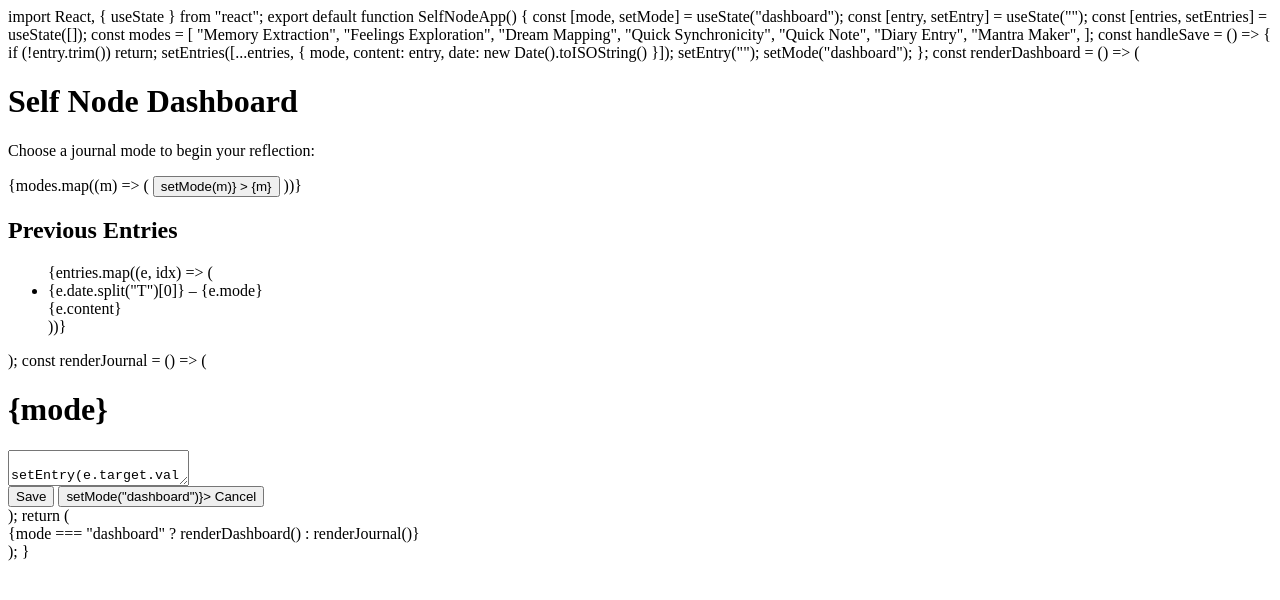
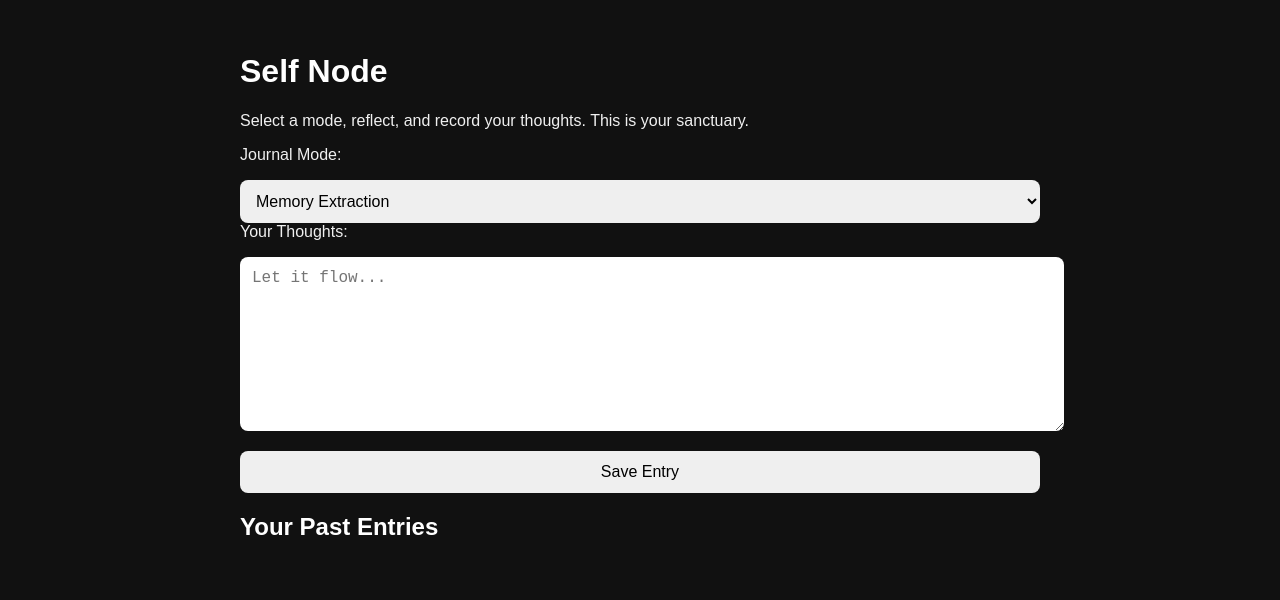
Before and after one commit to PneumEvolve/we-are, a plain HTML site: page self-node-ui.html in a window 1280 px wide. Drawn offline with Linux system fonts and the light colour scheme.

Commit message:
Update self-node-ui.html

```diff
--- a/self-node-ui.html
+++ b/self-node-ui.html
@@ -1,77 +1,100 @@
-import React, { useState } from "react";
+<!DOCTYPE html>
+<html lang="en">
+<head>
+  <meta charset="UTF-8" />
+  <meta name="viewport" content="width=device-width, initial-scale=1.0" />
+  <title>Self Node | We Are</title>
+  <style>
+    body {
+      background-color: #111;
+      color: #f0f0f0;
+      font-family: sans-serif;
+      padding: 2rem;
+      max-width: 800px;
+      margin: auto;
+    }
+    h1, h2 {
+      color: #fff;
+    }
+    select, textarea, button {
+      width: 100%;
+      margin-top: 1rem;
+      padding: 0.75rem;
+      border-radius: 8px;
+      border: none;
+      font-size: 1rem;
+    }
+    textarea {
+      min-height: 150px;
+    }
+    .entry {
+      background: #222;
+      padding: 1rem;
+      border-radius: 8px;
+      margin-top: 1rem;
+    }
+    .entry small {
+      color: #999;
+    }
+  </style>
+</head>
+<body>
+  <h1>Self Node</h1>
+  <p>Select a mode, reflect, and record your thoughts. This is your sanctuary.</p>
 
-export default function SelfNodeApp() {
-  const [mode, setMode] = useState("dashboard");
-  const [entry, setEntry] = useState("");
-  const [entries, setEntries] = useState([]);
+  <label for="mode">Journal Mode:</label>
+  <select id="mode">
+    <option>Memory Extraction</option>
+    <option>Feelings Exploration</option>
+    <option>Dream Mapping</option>
+    <option>Quick Synchronicity</option>
+    <option>Quick Note</option>
+    <option>Diary Entry</option>
+    <option>Mantra Maker</option>
+  </select>
 
-  const modes = [
-    "Memory Extraction",
-    "Feelings Exploration",
-    "Dream Mapping",
-    "Quick Synchronicity",
-    "Quick Note",
-    "Diary Entry",
-    "Mantra Maker",
-  ];
+  <label for="entry">Your Thoughts:</label>
+  <textarea id="entry" placeholder="Let it flow..."></textarea>
 
-  const handleSave = () => {
-    if (!entry.trim()) return;
-    setEntries([...entries, { mode, content: entry, date: new Date().toISOString() }]);
-    setEntry("");
-    setMode("dashboard");
-  };
+  <button onclick="saveEntry()">Save Entry</button>
 
-  const renderDashboard = () => (
-    <div className="p-4 space-y-4">
-      <h1 className="text-3xl font-bold">Self Node Dashboard</h1>
-      <p className="text-sm text-gray-400">Choose a journal mode to begin your reflection:</p>
-      <div className="grid grid-cols-2 gap-2">
-        {modes.map((m) => (
-          <button
-            key={m}
-            className="p-2 border rounded hover:bg-gray-700"
-            onClick={() => setMode(m)}
-          >
-            {m}
-          </button>
-        ))}
-      </div>
-      <h2 className="text-xl mt-6">Previous Entries</h2>
-      <ul className="space-y-2">
-        {entries.map((e, idx) => (
-          <li key={idx} className="border p-2 rounded">
-            <div className="text-sm text-gray-400">{e.date.split("T")[0]} – {e.mode}</div>
-            <div className="whitespace-pre-wrap text-sm">{e.content}</div>
-          </li>
-        ))}
-      </ul>
-    </div>
-  );
+  <h2>Your Past Entries</h2>
+  <div id="entries"></div>
 
-  const renderJournal = () => (
-    <div className="p-4 space-y-4">
-      <h1 className="text-2xl font-semibold">{mode}</h1>
-      <textarea
-        className="w-full h-48 p-2 border rounded bg-black text-white"
-        placeholder={`Write your thoughts for: ${mode}`}
-        value={entry}
-        onChange={(e) => setEntry(e.target.value)}
-      ></textarea>
-      <div className="space-x-2">
-        <button className="bg-blue-600 px-4 py-2 rounded" onClick={handleSave}>
-          Save
-        </button>
-        <button className="bg-gray-700 px-4 py-2 rounded" onClick={() => setMode("dashboard")}>
-          Cancel
-        </button>
-      </div>
-    </div>
-  );
+  <script>
+    function saveEntry() {
+      const mode = document.getElementById('mode').value;
+      const content = document.getElementById('entry').value.trim();
+      if (!content) return;
 
-  return (
-    <div className="min-h-screen bg-black text-white">
-      {mode === "dashboard" ? renderDashboard() : renderJournal()}
-    </div>
-  );
-}
+      const date = new Date().toISOString();
+      const entry = { mode, content, date };
+
+      const stored = JSON.parse(localStorage.getItem('entries') || '[]');
+      stored.unshift(entry);
+      localStorage.setItem('entries', JSON.stringify(stored));
+
+      document.getElementById('entry').value = '';
+      renderEntries();
+    }
+
+    function renderEntries() {
+      const container = document.getElementById('entries');
+      container.innerHTML = '';
+
+      const entries = JSON.parse(localStorage.getItem('entries') || '[]');
+      entries.forEach(e => {
+        const div = document.createElement('div');
+        div.className = 'entry';
+        div.innerHTML = `
+          <small>${e.date.split('T')[0]} — ${e.mode}</small>
+          <p>${e.content.replace(/\n/g, '<br>')}</p>
+        `;
+        container.appendChild(div);
+      });
+    }
+
+    renderEntries();
+  </script>
+</body>
+</html>
```
